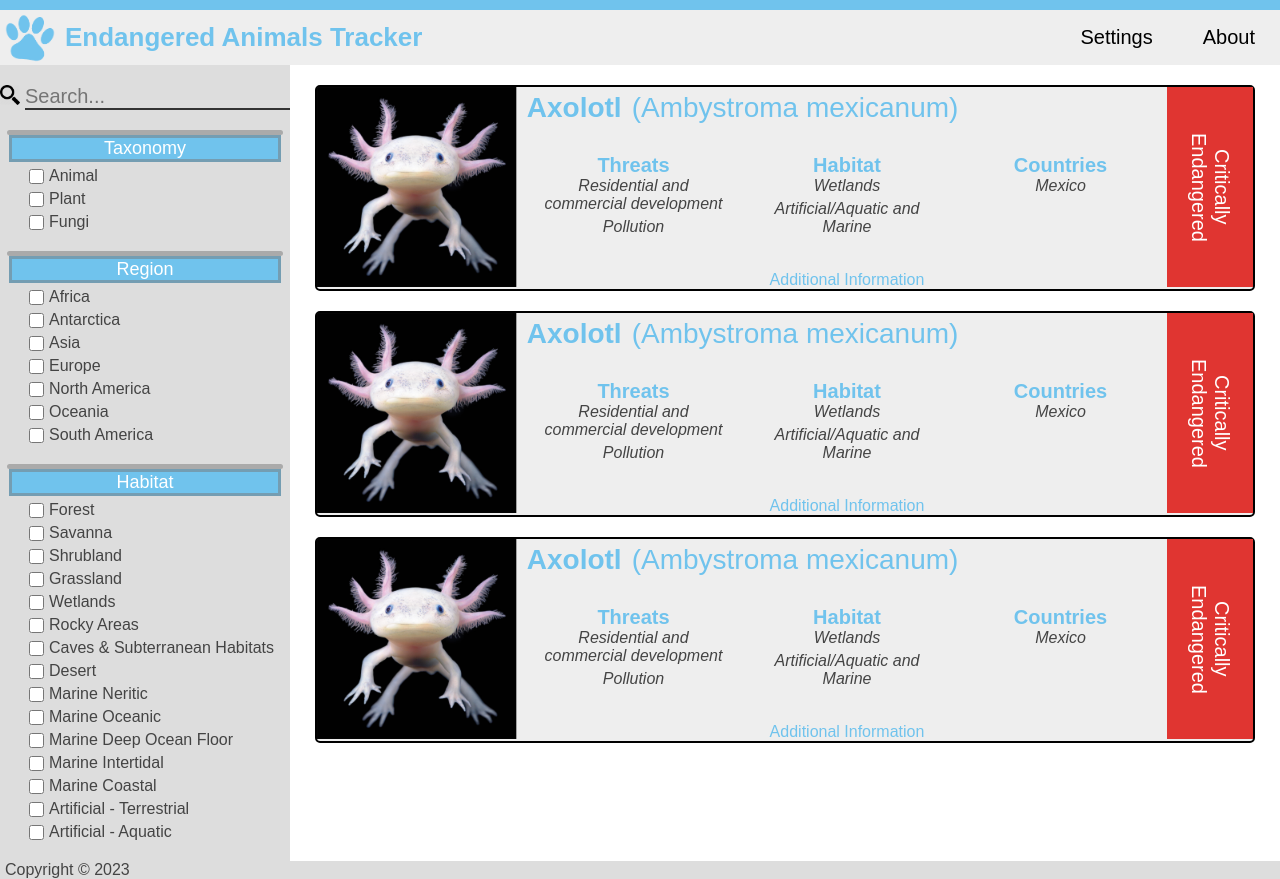
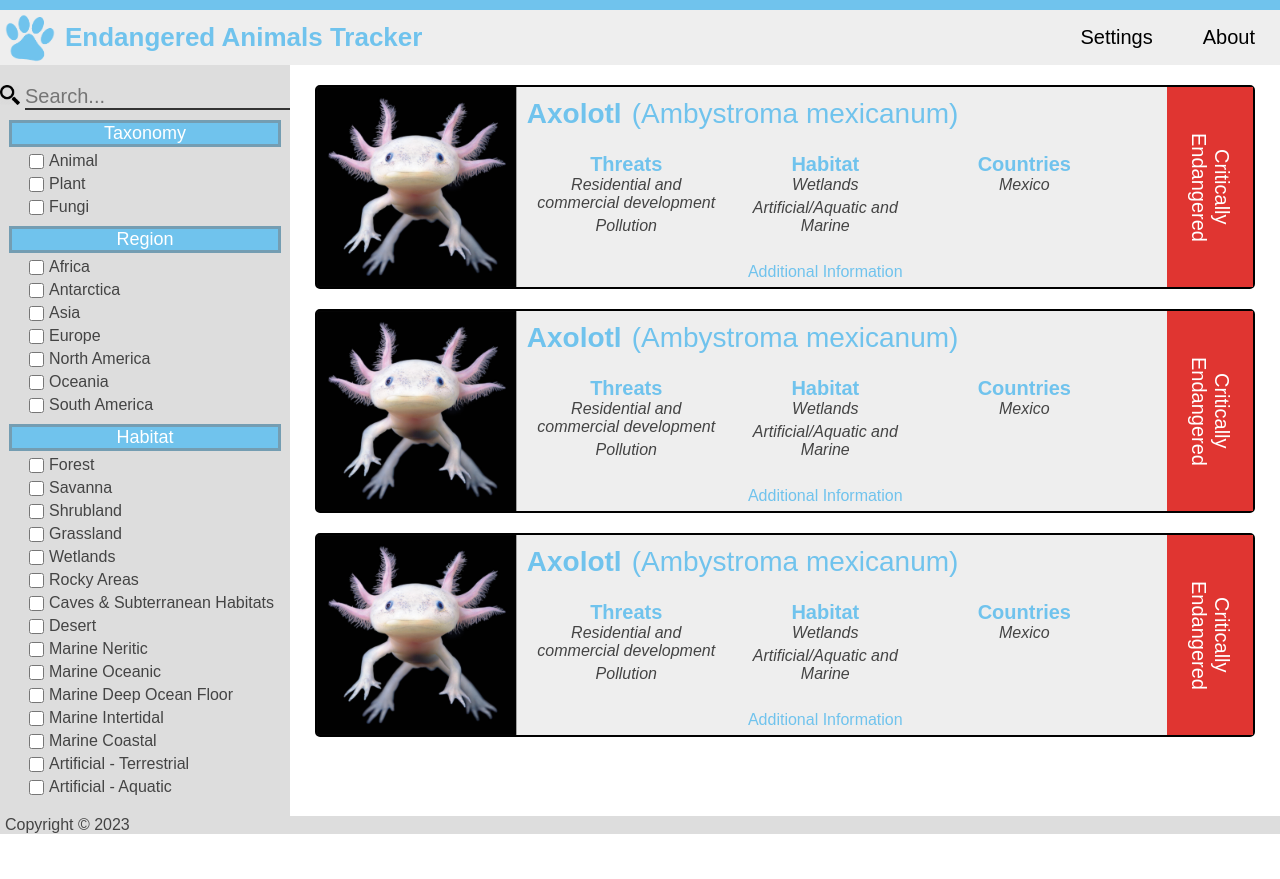
Before and after one commit to euouae682/endangered-animals-tracker, a Vue app: page / in a window 1280 px wide. After the commit the page ends 834 px from the top, so only its background shows below. Built offline with nearby package versions, Linux system fonts and the light colour scheme.

Commit message:
Updated frontend

```diff
--- a/src/components/AnimalProfile.vue
+++ b/src/components/AnimalProfile.vue
@@ -1,11 +1,18 @@
 <script setup>
-import { ref, defineProps } from 'vue'
+import { ref, defineProps } from "vue";
 
-const props = defineProps(['commonName', 'scientificName', 'threats', 'habitat', 'countries', 'status'])
-const displayAdditional = ref(false)
+const props = defineProps([
+  "commonName",
+  "scientificName",
+  "threats",
+  "habitat",
+  "countries",
+  "status",
+]);
+const displayAdditional = ref(false);
 
 function toggleAdditional(event) {
-  displayAdditional.value = !displayAdditional.value
+  displayAdditional.value = !displayAdditional.value;
 }
 </script>
 
@@ -48,14 +55,15 @@ function toggleAdditional(event) {
         </div>
       </div>
 
-      <p @click="toggleAdditional" class="additional-info">Additional Information</p>
-      <div v-if="displayAdditional" class="additional">
-        <hr>
-        <h1>Hi additional info here</h1>
-      </div>
+      <p @click="toggleAdditional" class="additional-info">
+        Additional Information
+      </p>
     </div>
 
-    <div class="status">{{  status }}</div>
+    <div class="status">{{ status }}</div>
+    <div v-if="displayAdditional" class="additional">
+      <h1>Hi additional info here</h1>
+    </div>
   </div>
 </template>
 
@@ -66,15 +74,23 @@ function toggleAdditional(event) {
   border: 2px solid #000;
   border-radius: 5px;
 
-  display: flex;
+  display: grid;
+  grid-template-columns: 200px 5fr 1fr;
+  grid-template-rows: 200px;
+  column-gap: 10px;
   justify-content: center;
+  align-content: center;
 }
 
 .basic-information {
   display: flex;
   flex-direction: column;
-  flex: 1 0 0;
-  gap: 20px;
+  justify-content: space-around;
+}
+
+.additional {
+  text-align: center;
+  grid-column: 1 / -1;
 }
 
 /* IMAGE */
@@ -135,10 +151,6 @@ hr {
   width: 100%;
 }
 
-.additional {
-  text-align: center;
-}
-
 /* STATUS */
 .status {
   font-size: 20px;
--- a/src/components/Aside.vue
+++ b/src/components/Aside.vue
@@ -52,8 +52,6 @@ function toggle_habitat(event) {
       <input type="text" class="search-bar" placeholder="Search..." />
     </div>
 
-    <div class="line"></div>
-
     <button @click="toggle_taxonomy" type="button" class="collapsible-button">
       Taxonomy
     </button>
@@ -71,8 +69,6 @@ function toggle_habitat(event) {
       </form>
     </div>
 
-    <div class="line"></div>
-
     <button @click="toggle_region" type="button" class="collapsible-button">
       Region
     </button>
@@ -88,8 +84,6 @@ function toggle_habitat(event) {
         </div>
       </form>
     </div>
-
-    <div class="line"></div>
 
     <button @click="toggle_habitat" type="button" class="collapsible-button">
       Habitat
@@ -134,6 +128,7 @@ function toggle_habitat(event) {
 
   align-self: stretch;
   margin: 0 3%;
+  margin-top: 10px;
 
   cursor: pointer;
 }
```
